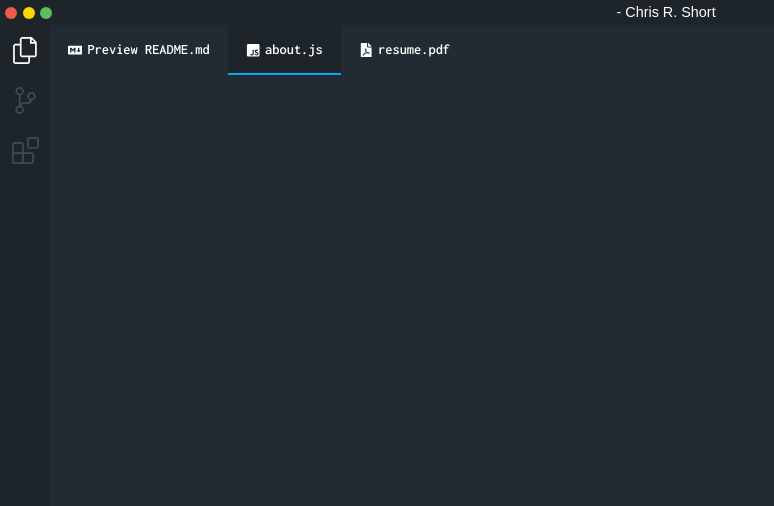
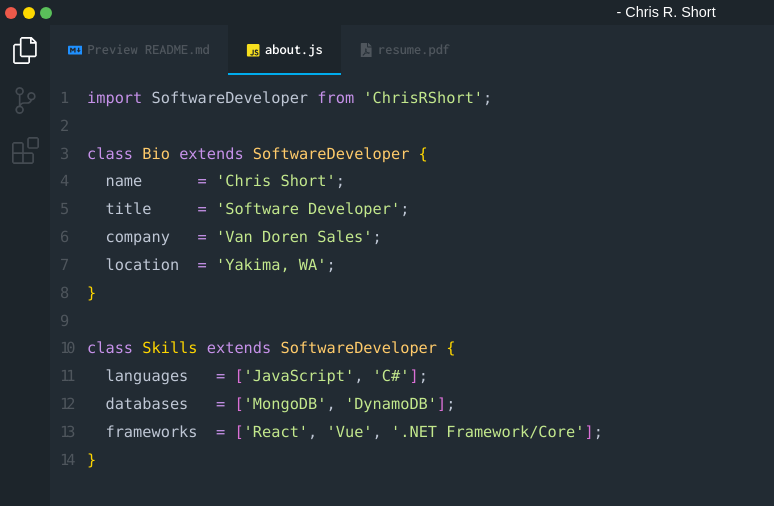
Before and after one commit to devcshort/portfolio-2020, a Gatsby site: page /about in a window 1280 px wide. Shown: the whole page, without its empty margins (0-774 px from the left). Built offline with nearby package versions, Linux system fonts and the light colour scheme; Gatsby itself is replaced by a stand-in of ours.

Commit message:
Add skills section

```diff
--- /dev/null
+++ b/src/components/Layout/CodeFormatting.css
@@ -0,0 +1,16 @@
+pre.code {
+  white-space: pre-wrap;
+}
+pre.code:before {
+  counter-reset: lineCount;
+}
+pre.code code {
+  counter-increment: lineCount;
+  display: block;
+}
+pre.code code::before {
+  color: #4F565D;
+  content: counter(lineCount) " ";
+  display: inline-block;
+  width: 1.5rem;
+}
--- a/src/components/Layout/Layout.css
+++ b/src/components/Layout/Layout.css
@@ -400,11 +400,9 @@
   margin-bottom: 1.45rem;
   font-size: 0.85rem;
   line-height: 1.42;
-  background: hsla(0, 0%, 0%, 0.04);
   border-radius: 3px;
   overflow: auto;
   word-wrap: normal;
-  padding: 1.45rem;
 }
 table {
   margin-left: 0;
--- a/src/components/Layout/Layout.js
+++ b/src/components/Layout/Layout.js
@@ -4,6 +4,7 @@
 import Navbar from './Navbar'
 import Sidebar from './Sidebar'
 import './Layout.css'
+import './CodeFormatting.css'
 
 export default function Layout({ children, location }) {
   return (
--- a/src/components/Layout/Navbar.js
+++ b/src/components/Layout/Navbar.js
@@ -15,7 +15,7 @@
 const StyledLink = styled(Link)`
   align-items: center;
   background-color: #222B33;
-  color: #fff;
+  color: #4F565D;
   display: flex;
   justify-content: center;
   font-size: .8rem;
@@ -26,6 +26,7 @@
 
   &.active {
     background-color: #1d252b;
+    color: #fff;
   }
 
   &.active&:after {
@@ -41,11 +42,11 @@
   return (
     <StyledNavbar>
       <StyledLink to="/" className={path === '/' && 'active'}>
-        <FaMarkdown style={{ marginRight: 5 }} />
+        <FaMarkdown style={{ marginRight: 5, color: '#1F90FF' }} />
         Preview README.md
       </StyledLink>
       <StyledLink to="/about" className={path === '/about' && 'active'}>
-        <FaJsSquare style={{ marginRight: 5 }} />
+        <FaJsSquare style={{ marginRight: 5, color: '#F7DF1E' }} />
         about.js
       </StyledLink>
       <StyledLink to="/resume" className={path === '/resume' && 'active'}>
--- a/src/pages/about.js
+++ b/src/pages/about.js
@@ -1,7 +1,47 @@
 import React from 'react'
+import styled from 'styled-components'
+
+const GraySyntax = styled.span`
+  color: #bfc7d5;
+`
+
+const PurpleSyntax = styled.span`
+  color: #c792ea;
+`
+
+const GreenSyntax = styled.span`
+  color: #c3e88d;
+`;
+
+const YellowSyntax = styled.span`
+  color: #ffcb6b;
+`
+
+const GoldSyntax = styled.span`
+  color: gold;
+`
+
+const OrchidSyntax = styled.span`
+  color: orchid;
+`
 
 export default function About() {
   return (
-    <div></div>
+    <pre className="code">
+      <code><PurpleSyntax>import</PurpleSyntax> <GraySyntax>SoftwareDeveloper</GraySyntax> <PurpleSyntax>from</PurpleSyntax> <GreenSyntax>'ChrisRShort'</GreenSyntax><GraySyntax>;</GraySyntax></code>
+      <code></code>
+      <code><PurpleSyntax>class</PurpleSyntax> <YellowSyntax>Bio</YellowSyntax> <PurpleSyntax>extends</PurpleSyntax> <YellowSyntax>SoftwareDeveloper</YellowSyntax> <GoldSyntax>&#123;</GoldSyntax></code>
+      <code>  <GraySyntax>name</GraySyntax>      <PurpleSyntax>=</PurpleSyntax> <GreenSyntax>'Chris Short'</GreenSyntax><GraySyntax>;</GraySyntax></code>
+      <code>  <GraySyntax>title</GraySyntax>     <PurpleSyntax>=</PurpleSyntax> <GreenSyntax>'Software Developer'</GreenSyntax><GraySyntax>;</GraySyntax></code>
+      <code>  <GraySyntax>company</GraySyntax>   <PurpleSyntax>=</PurpleSyntax> <GreenSyntax>'Van Doren Sales'</GreenSyntax><GraySyntax>;</GraySyntax></code>
+      <code>  <GraySyntax>location</GraySyntax>  <PurpleSyntax>=</PurpleSyntax> <GreenSyntax>'Yakima, WA'</GreenSyntax><GraySyntax>;</GraySyntax></code>
+      <code><GoldSyntax>&#125;</GoldSyntax></code>
+      <code></code>
+      <code><PurpleSyntax>class</PurpleSyntax> <GoldSyntax>Skills</GoldSyntax> <PurpleSyntax>extends</PurpleSyntax> <YellowSyntax>SoftwareDeveloper</YellowSyntax> <GoldSyntax>&#123;</GoldSyntax></code>
+      <code>  <GraySyntax>languages</GraySyntax>   <PurpleSyntax>=</PurpleSyntax> <OrchidSyntax>[</OrchidSyntax><GreenSyntax>'JavaScript'</GreenSyntax><GraySyntax>,</GraySyntax> <GreenSyntax>'C#'</GreenSyntax><OrchidSyntax>]</OrchidSyntax><GraySyntax>;</GraySyntax></code>
+      <code>  <GraySyntax>databases</GraySyntax>   <PurpleSyntax>=</PurpleSyntax> <OrchidSyntax>[</OrchidSyntax><GreenSyntax>'MongoDB'</GreenSyntax><GraySyntax>,</GraySyntax> <GreenSyntax>'DynamoDB'</GreenSyntax><OrchidSyntax>]</OrchidSyntax><GraySyntax>;</GraySyntax></code>
+      <code>  <GraySyntax>frameworks</GraySyntax>  <PurpleSyntax>=</PurpleSyntax> <OrchidSyntax>[</OrchidSyntax><GreenSyntax>'React'</GreenSyntax><GraySyntax>,</GraySyntax> <GreenSyntax>'Vue'</GreenSyntax><GraySyntax>,</GraySyntax> <GreenSyntax>'.NET Framework/Core'</GreenSyntax><OrchidSyntax>]</OrchidSyntax><GraySyntax>;</GraySyntax></code>
+      <code><GoldSyntax>&#125;</GoldSyntax></code>
+    </pre>
   )
 }
```
Also changed, not shown: src/images/me.jpg.
